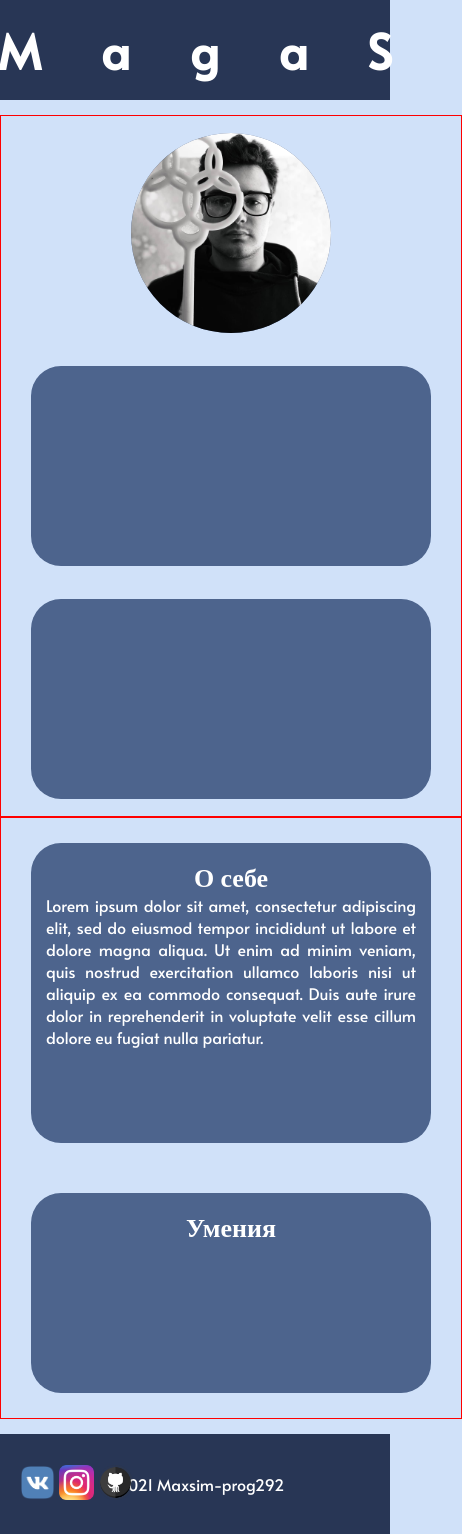
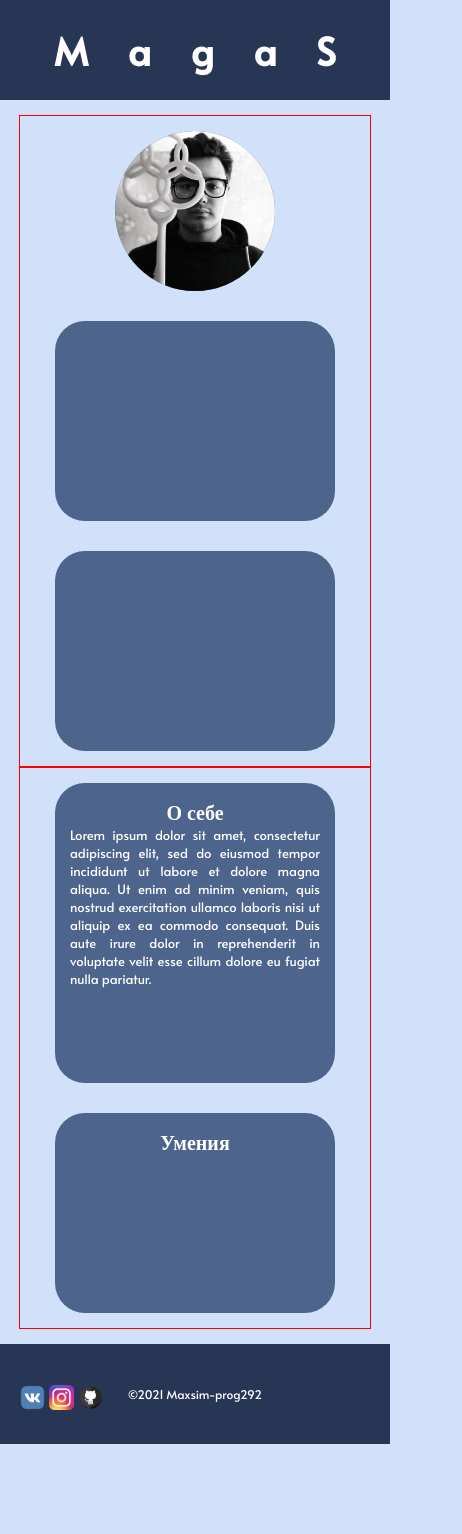
Before and after one commit to Maxim-prog292/Online-Visit, a plain HTML site: page index.html in a window 390 px wide. Shown: the whole page, 462 px wide, since content can reach past the window. After the commit the page ends 1444 px from the top, so only its background shows below. Drawn offline with Linux system fonts and the light colour scheme.

Commit message:
Add files via upload

```diff
--- a/CSS/style.css
+++ b/CSS/style.css
@@ -32,6 +32,20 @@ body {
   color: #fff;
   letter-spacing: 60px;
   padding-left: 60px;
+}
+@media (max-width: 470px) {
+	.header_title {
+		font-size: 38px;
+		letter-spacing: 40px;
+  		padding-left: 40px;
+	}
+}
+@media (max-width: 330px) {
+	.header_title {
+		font-size: 34px;
+		letter-spacing: 30px;
+  		padding-left: 30px;
+	}
 }
 
 /*ХЕДЕР*/
@@ -75,6 +89,17 @@ body {
 		display: none;
 
 
+	}
+}
+@media (max-width: 470px) {
+	.row1 {
+		width: 450px;
+		height: 700px;
+		margin-top: 0;
+		margin-bottom: 0;
+		flex-wrap: wrap;
+		justify-content: center;
+		display: none;
 	}
 }
 
@@ -198,8 +223,36 @@ body {
 		margin-bottom: 0;
 		flex-wrap: wrap;
 		justify-content: center;
-
-
+	}
+}
+@media (max-width: 470px) {
+	.row2 {
+		width: 370px;
+		height: 680px;
+		margin-top: 0;
+		margin-bottom: 0;
+		flex-wrap: wrap;
+		justify-content: center;
+	}
+}
+@media (max-width: 400px) {
+	.row2 {
+		width: 320px;
+		height: 650px;
+		margin-top: 0;
+		margin-bottom: 0;
+		flex-wrap: wrap;
+		justify-content: center;
+	}
+}
+@media (max-width: 330px) {
+	.row2 {
+		width: 270px;
+		height: 620px;
+		margin-top: 0;
+		margin-bottom: 0;
+		flex-wrap: wrap;
+		justify-content: center;
 	}
 }
 
@@ -228,6 +281,27 @@ body {
 	.row2 .block1 {
 		margin: 15px;
 		width: 400px;
+		height: 200px;
+	}
+}
+@media (max-width: 470px) {
+	.row2 .block1 {
+		margin: 15px;
+		width: 330px;
+		height: 200px;
+	}
+}
+@media (max-width: 400px) {
+	.row2 .block1 {
+		margin: 15px;
+		width: 280px;
+		height: 200px;
+	}
+}
+@media (max-width: 330px) {
+	.row2 .block1 {
+		margin: 15px;
+		width: 230px;
 		height: 200px;
 	}
 }
@@ -285,6 +359,42 @@ body {
 		height: 200px;
 	}
 }
+@media (max-width: 470px) {
+	.row2 .circle {
+		width: 170px;
+		height: 170px;
+		margin: 10px 15px 15px;
+		order: -1;
+	}
+	#avatar {
+		width: 170px;
+		height: 170px;
+	}
+}
+@media (max-width: 400px) {
+	.row2 .circle {
+		width: 160px;
+		height: 160px;
+		margin: 15px 15px 15px;
+		order: -1;
+	}
+	#avatar {
+		width: 160px;
+		height: 160px;
+	}
+}
+@media (max-width: 330px) {
+	.row2 .circle {
+		width: 130px;
+		height: 130px;
+		margin: 15px 15px 15px;
+		order: -1;
+	}
+	#avatar {
+		width: 130px;
+		height: 130px;
+	}
+}
 
 .row2 .block3 {
   background: #4d648d;
@@ -310,6 +420,27 @@ body {
 	.row2 .block3 {
 		margin: 15px;
 		width: 400px;
+		height: 200px;
+	}
+}
+@media (max-width: 470px) {
+	.row2 .block3 {
+		margin: 15px;
+		width: 330px;
+		height: 200px;
+	}
+}
+@media (max-width: 400px) {
+	.row2 .block3 {
+		margin: 15px;
+		width: 280px;
+		height: 200px;
+	}
+}
+@media (max-width: 330px) {
+	.row2 .block3 {
+		margin: 15px;
+		width: 230px;
 		height: 200px;
 	}
 }
@@ -351,7 +482,36 @@ body {
 		margin-bottom: 0;
 		flex-wrap: wrap;
 		justify-content: center;
-
+	}
+}
+@media (max-width: 470px) {
+	.row3 {
+		width: 370px;
+		height: 600px;
+		margin-top: 0;
+		margin-bottom: 0;
+		flex-wrap: wrap;
+		justify-content: center;
+	}
+}
+@media (max-width: 400px) {
+	.row3 {
+		width: 320px;
+		height: 560px;
+		margin-top: 0;
+		margin-bottom: 0;
+		flex-wrap: wrap;
+		justify-content: center;
+	}
+}
+@media (max-width: 330px) {
+	.row3 {
+		width: 270px;
+		height: 620px;
+		margin-top: 0;
+		margin-bottom: 0;
+		flex-wrap: wrap;
+		justify-content: center;
 	}
 }
 
@@ -394,6 +554,36 @@ body {
 		font-size: 26px;
 	}
 }
+@media (max-width: 470px) {
+	.row3 .skills {
+		margin: 15px;
+		width: 330px;
+		height: 200px;
+	}
+	.skills_title {
+		font-size: 22px;
+	}
+}
+@media (max-width: 400px) {
+	.row3 .skills {
+		margin: 15px;
+		width: 280px;
+		height: 200px;
+	}
+	.skills_title {
+		font-size: 20px;
+	}
+}
+@media (max-width: 330px) {
+	.row3 .skills {
+		margin: 15px;
+		width: 230px;
+		height: 200px;
+	}
+	.skills_title {
+		font-size: 20px;
+	}
+}
 
 .row3 .block2 {
   background: #4d648d;
@@ -413,6 +603,13 @@ body {
 @media (max-width: 750px) {
 	.row3 .block2 {
 		width: 300px;
+		height: 170px;
+		display: none;
+	}
+}
+@media (max-width: 470px) {
+	.row3 .block2 {
+		width: 330px;
 		height: 170px;
 		display: none;
 	}
@@ -471,6 +668,48 @@ body {
 		font-size: 26px;
 	}
 }
+@media (max-width: 470px) {
+	.row3 .about_self {
+		margin: 15px;
+		width: 330px;
+		height: 300px;
+		order: -1;
+	}
+	.about_self_description {
+		font-size: 14px;
+	}
+	.about_self_title {
+		font-size: 22px;
+	}
+}
+@media (max-width: 400px) {
+	.row3 .about_self {
+		margin: 15px;
+		width: 280px;
+		height: 300px;
+		order: -1;
+	}
+	.about_self_description {
+		font-size: 13px;
+	}
+	.about_self_title {
+		font-size: 20px;
+	}
+}
+@media (max-width: 330px) {
+	.row3 .about_self {
+		margin: 15px;
+		width: 230px;
+		height: 300px;
+		order: -1;
+	}
+	.about_self_description {
+		font-size: 12px;
+	}
+	.about_self_title {
+		font-size: 20px;
+	}
+}
 /*ТРЕТЬЯ СТРОКА конец*/
 
 
@@ -505,4 +744,37 @@ body {
 .footer_copy {
 	color: #fff;
 }
+@media (max-width: 470px) {
+		.img_link {
+		  width: 30px;
+		  height: 30px;
+		}
+		.footer_copy {
+			color: #fff;
+			font-size: 14px;
+		}
+
+}
+@media (max-width: 400px) {
+		.img_link {
+		  width: 25px;
+		  height: 25px;
+		}
+		.footer_copy {
+			color: #fff;
+			font-size: 12px;
+		}
+
+}
+@media (max-width: 330px) {
+		.img_link {
+		  width: 20px;
+		  height: 20px;
+		}
+		.footer_copy {
+			color: #fff;
+			font-size: 10px;
+		}
+
+}
 /*ПОДВАЛ*/
```
